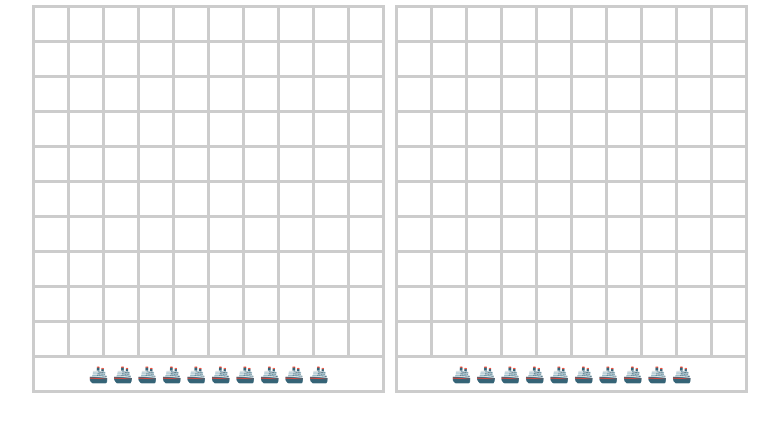
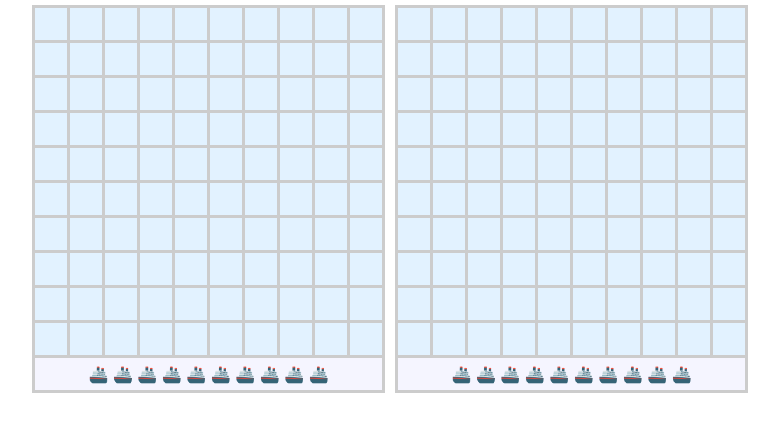
Before and after one commit to vchervanev/sea-battle, a React (Create React App) app: page / in a window 1280 px wide. Shown: the top 432 px of the page, without its empty margins (250-1029 px from the left). Built offline with nearby package versions, Linux system fonts and the light colour scheme.

Commit message:
feat: managed turns & inactive cells

```diff
--- a/src/App.tsx
+++ b/src/App.tsx
@@ -3,9 +3,12 @@ import './App.css'
 import Board from './Board'
 import { RandomBattle } from './battle'
 import { Battle } from './battle'
+import GameManager, { PlayerStatus } from './GameManager'
+import BattleManagerProxy from './BattleManagerProxy'
 
 type Props = {}
 type State = {
+  game: GameManager,
   battle1: Battle
   battle2: Battle
 }
@@ -15,15 +18,21 @@ class App extends React.Component<Props, State> {
     super(props)
     const battle1 = new RandomBattle()
     const battle2 = new RandomBattle()
-
-    this.state = { battle1, battle2 }
+    const game = new GameManager(2)
+    const rerender = () => this.setState({...this.state})
+    const proxy1 = new BattleManagerProxy(0, battle1, game, rerender)
+    const proxy2 = new BattleManagerProxy(1, battle2, game, rerender)
+    this.state = { game, battle1: proxy1, battle2: proxy2 }
   }
 
   render() {
+    const p1_active = this.state.game.statuses[0] == PlayerStatus.active
+    const p2_active = this.state.game.statuses[1] == PlayerStatus.active
+
     return (
       <div className="game-board">
-        <Board battle={this.state.battle1} />
-        <Board battle={this.state.battle2} />
+        <Board active={p1_active} battle={this.state.battle1} />
+        <Board active={p2_active}  battle={this.state.battle2} />
       </div>
     )
   }
--- /dev/null
+++ b/src/BattleManagerProxy.tsx
@@ -0,0 +1,46 @@
+import GameManager, { PlayerStatus } from "./GameManager"
+import { Battle, FireResult, Ship } from "./battle"
+
+class BattleManagerProxy implements Battle {
+  battle: Battle
+  game: GameManager
+  player: number
+  onTurn: () => void
+
+  constructor(player: number, battle: Battle, game: GameManager, onTurn: () => void) {
+    this.player = player
+    this.game = game
+    this.battle = battle
+    this.onTurn = onTurn
+  }
+
+  fire(row: number, col: number): FireResult {
+    if (this.game.statuses[this.player] != PlayerStatus.active) {
+      throw 'invalid turn'
+    }
+    const result = this.battle.fire(row, col)
+
+    if (result == FireResult.Miss){
+      this.game.endTurn(this.player, false)
+    } else if (this.isGameOver()) {
+      this.game.endTurn(this.player, true)
+    }
+
+    this.onTurn()
+
+    return result
+  }
+
+  getDestroyedShip(row: number, col: number): Ship {
+    return this.battle.getDestroyedShip(row, col)
+  }
+
+  isGameOver(): boolean {
+    return this.battle.isGameOver()
+  }
+  hp(): number {
+    return this.battle.hp()
+  }
+}
+
+export default BattleManagerProxy
--- a/src/Board.css
+++ b/src/Board.css
@@ -7,6 +7,7 @@
 td {
   border: #CCCCCC;
   border-style: solid;
+  background-color: #f5f5ff;
   height: 30px;
   width: 30px;
   text-align: center;
@@ -17,6 +18,7 @@ td {
 }
 
 td.active {
+  background-color: #e2f2ff;
   cursor: crosshair;
 }
 
--- a/src/Board.tsx
+++ b/src/Board.tsx
@@ -30,6 +30,7 @@ const generate = (count: number, generator: (i: number) => ReactNode) => {
 }
 
 type BoardProps = {
+  active: boolean
   battle: Battle
 }
 
@@ -43,6 +44,29 @@ const Board = (props: BoardProps) => {
     dispatch({ type: 'fire', battle: props.battle, row, col })
   }
 
+  const active = (row: number, col: number): boolean => {
+    return (
+      status(row, col) == cell.Status.Unknown &&
+      [
+        [0, 1],
+        [1, 1],
+        [1, 0],
+        [1, -1],
+        [0, -1],
+        [-1, -1],
+        [-1, 0],
+        [-1, 1],
+      ].every(([dr, dc]) => {
+        const r = row + dr
+        const c = col + dc
+
+        return (
+          r < 0 || c < 0 || r > 9 || c > 9 || status(r, c) != cell.Status.Killed
+        )
+      })
+    )
+  }
+
   return (
     <table className="board">
       <tbody>
@@ -51,6 +75,7 @@ const Board = (props: BoardProps) => {
             {generate(10, (col) => (
               <cell.Cell
                 key={row * 10 + col}
+                active={props.active && active(row, col)}
                 onClick={onClick}
                 row={row}
                 col={col}
--- a/src/Cell.tsx
+++ b/src/Cell.tsx
@@ -6,6 +6,7 @@ export enum Status {
 }
 
 type CellProps = {
+  active: boolean
   onClick: (row: number, col: number) => void
   col: number
   row: number
@@ -22,7 +23,7 @@ export const Cell = (props: CellProps) => {
   let className = ''
   let fire = () => {}
 
-  if (props.status == Status.Unknown) {
+  if (props.active) {
     className = 'active'
     fire = () => props.onClick(props.row, props.col)
   }
```
Also changed, not shown: src/TODO.md (+3 -2 lines).
